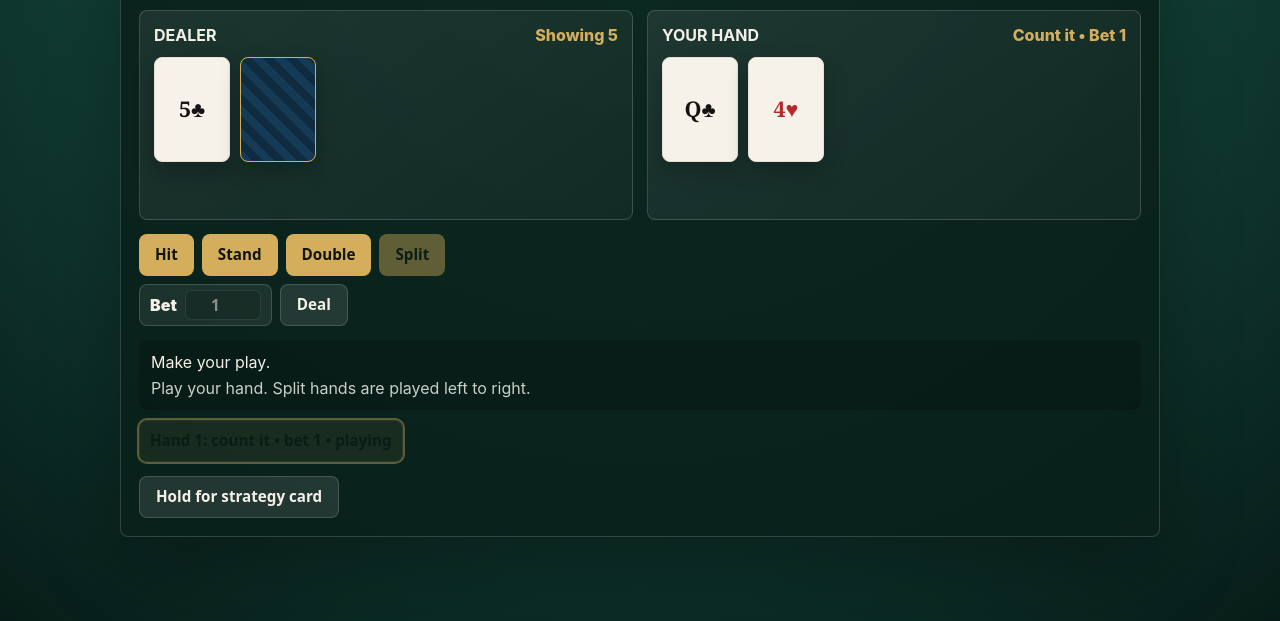
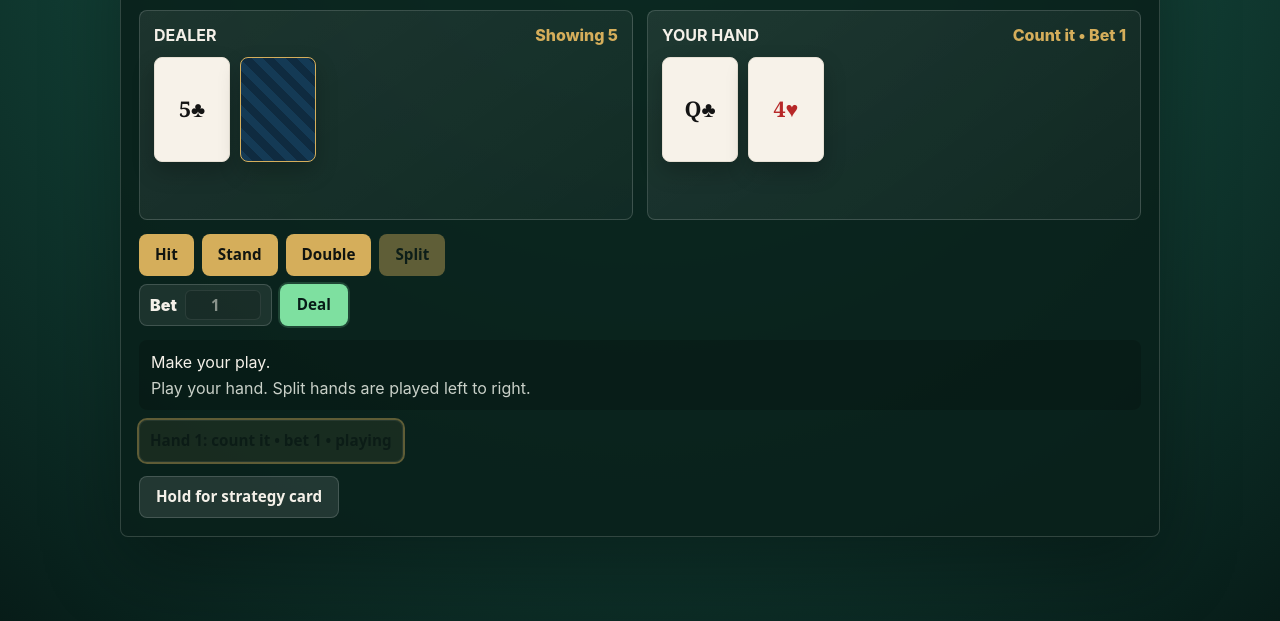
Before and after one commit to evis18/eliot-line-button, a plain HTML site: page blackjack-trainer/index.html in a window 1280 px wide. Shown: the part 179-800 px from the top of the page. Drawn offline with Linux system fonts and the light colour scheme.

Commit message:
Highlight deal button

```diff
--- a/blackjack-trainer/index.html
+++ b/blackjack-trainer/index.html
@@ -50,7 +50,7 @@
             Bet
             <input id="bet-input" type="number" min="1" max="100" step="1" value="1">
           </label>
-          <button id="deal-button" class="secondary" type="button">Deal</button>
+          <button id="deal-button" class="deal-button" type="button">Deal</button>
         </section>
 
         <section class="feedback" aria-live="polite">
--- a/blackjack-trainer/styles.css
+++ b/blackjack-trainer/styles.css
@@ -218,6 +218,17 @@ button.secondary {
   border: 1px solid var(--edge);
 }
 
+.deal-button {
+  color: #071c18;
+  background: #7ee0a0;
+  border: 1px solid rgba(126, 224, 160, 0.8);
+  box-shadow: 0 0 0 2px rgba(126, 224, 160, 0.18);
+}
+
+.deal-button:hover:not(:disabled) {
+  background: #9bf0b8;
+}
+
 .feedback {
   display: grid;
   gap: 6px;
```
